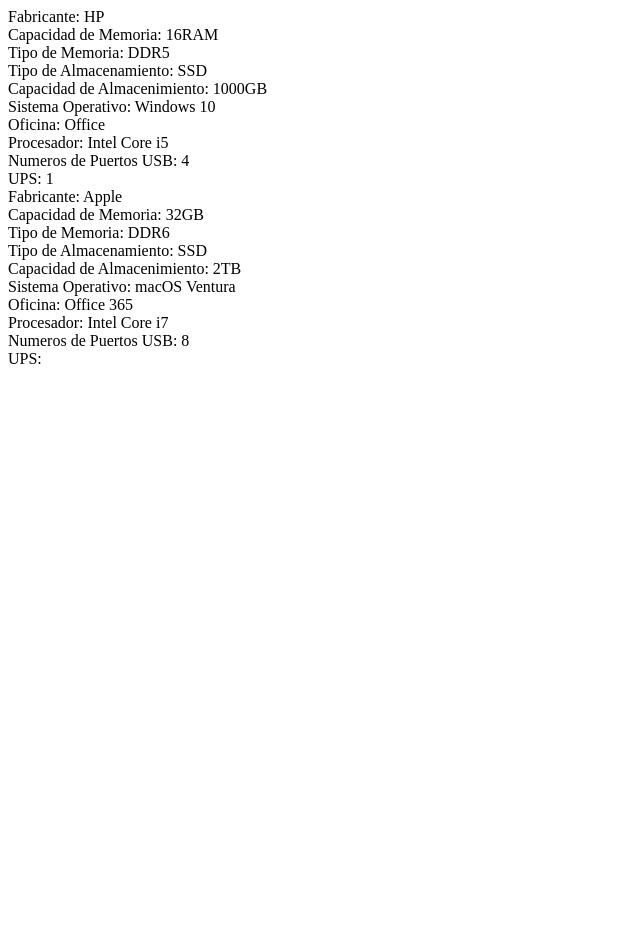
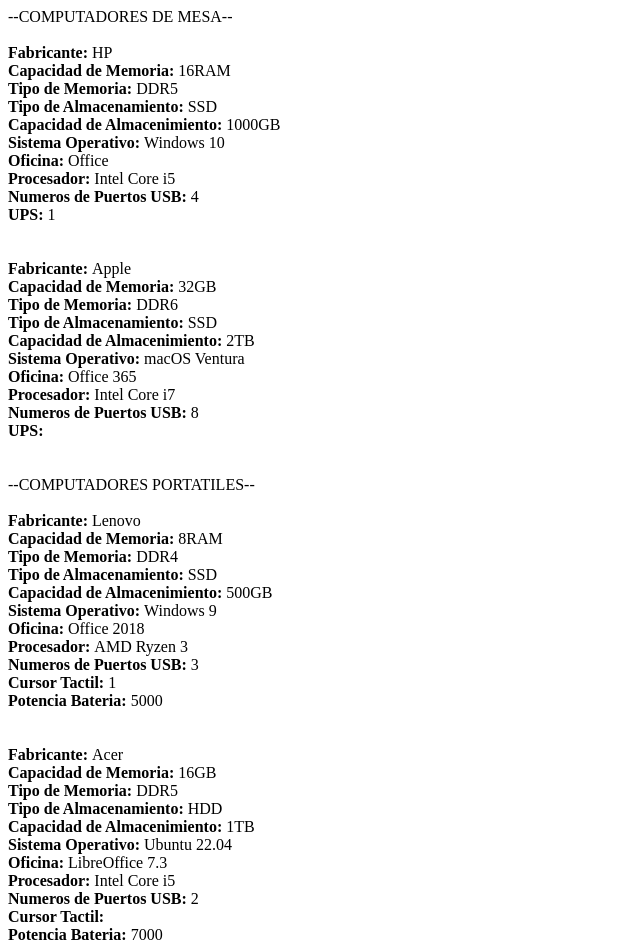
Before and after one commit to CristianLeon01/PHP4toTri, a PHP site: page /main.php in a window 1280 px wide. Shown: the whole page, without its empty margins (0-640 px from the left). Before the commit the page ends 364 px from the top, so only its background shows below. Run offline with PHP 8.4, Linux system fonts and the light colour scheme.

Commit message:
Ejercicio Computador 1/2

```diff
--- a/Ejercicios En Clase/ComputadorLaptop.php
+++ b/Ejercicios En Clase/ComputadorLaptop.php
@@ -21,7 +21,7 @@ class ComputadorLaptop extends Computador{
         return $this->tactil;
     }
 
-    public function get_potBateria($potBateria){
+    public function get_potBateria(){
         return $this->potBateria;
     }
 
--- a/Ejercicios En Clase/main.php
+++ b/Ejercicios En Clase/main.php
@@ -4,32 +4,76 @@ require_once('Computador.php');
 require_once('ComputadorLaptop.php');
 require_once('ComputadorDesktop.php');
 
-$desktop1 = new ComputadorDesktop('HP', '16RAM', 'DDR5', 'SSD', '1000GB', 'Windows 10', 'Office', 'Intel Core i5', '4', true);
+$desktop1 = new ComputadorDesktop('HP', '16RAM', 'DDR5', 'SSD', '1000GB', 'Windows 10', 'Office', 'Intel Core i5', 4, true);
 
-$desktop2 = new ComputadorDesktop('Apple', '32GB', 'DDR6', 'SSD', '2TB', 'macOS Ventura', 'Office 365', 'Intel Core i7', '8', false);
+$desktop2 = new ComputadorDesktop('Apple', '32GB', 'DDR6', 'SSD', '2TB', 'macOS Ventura', 'Office 365', 'Intel Core i7', 8, false);
+
+
+echo '--COMPUTADORES DE MESA--'. '<br>'. '<br>';
 
 // Desktop1
 
-echo 'Fabricante: ' . $desktop1 -> get_fabricante() . '<br>';
-echo 'Capacidad de Memoria: ' . $desktop1 -> get_capMemoria() . '<br>';
-echo 'Tipo de Memoria: ' . $desktop1 -> get_tipoMemoria() . '<br>';
-echo 'Tipo de Almacenamiento: ' . $desktop1 -> get_tipoAlmacenamiento() . '<br>';
-echo 'Capacidad de Almacenimiento: ' . $desktop1 -> get_capAlmacenamiento() . '<br>';
-echo 'Sistema Operativo: ' . $desktop1 -> get_sistemaOperativo() . '<br>';
-echo 'Oficina: ' . $desktop1 -> get_suiteOficina() . '<br>';
-echo 'Procesador: ' . $desktop1 -> get_procesador() . '<br>';
-echo 'Numeros de Puertos USB: ' . $desktop1 -> get_numPuertosUSB() . '<br>';
-echo 'UPS: ' . $desktop1 -> get_ups() . '<br>';
+echo '<b>Fabricante: </b>' . $desktop1 -> get_fabricante() . '<br>';
+echo '<b>Capacidad de Memoria: </b>' . $desktop1 -> get_capMemoria() . '<br>';
+echo '<b>Tipo de Memoria: </b>' . $desktop1 -> get_tipoMemoria() . '<br>';
+echo '<b>Tipo de Almacenamiento: </b>' . $desktop1 -> get_tipoAlmacenamiento() . '<br>';
+echo '<b>Capacidad de Almacenimiento: </b>' . $desktop1 -> get_capAlmacenamiento() . '<br>';
+echo '<b>Sistema Operativo: </b>' . $desktop1 -> get_sistemaOperativo() . '<br>';
+echo '<b>Oficina: </b>' . $desktop1 -> get_suiteOficina() . '<br>';
+echo '<b>Procesador: </b>' . $desktop1 -> get_procesador() . '<br>';
+echo '<b>Numeros de Puertos USB: </b>' . $desktop1 -> get_numPuertosUSB() . '<br>';
+echo '<b>UPS: </b>' . $desktop1 -> get_ups() . '<br>';
+
+echo '<br>'. '<br>';
 
 // Desktop2
 
-echo 'Fabricante: ' . $desktop2 -> get_fabricante() . '<br>';
-echo 'Capacidad de Memoria: ' . $desktop2 -> get_capMemoria() . '<br>';
-echo 'Tipo de Memoria: ' . $desktop2 -> get_tipoMemoria() . '<br>';
-echo 'Tipo de Almacenamiento: ' . $desktop2 -> get_tipoAlmacenamiento() . '<br>';
-echo 'Capacidad de Almacenimiento: ' . $desktop2 -> get_capAlmacenamiento() . '<br>';
-echo 'Sistema Operativo: ' . $desktop2 -> get_sistemaOperativo() . '<br>';
-echo 'Oficina: ' . $desktop2 -> get_suiteOficina() . '<br>';
-echo 'Procesador: ' . $desktop2 -> get_procesador() . '<br>';
-echo 'Numeros de Puertos USB: ' . $desktop2 -> get_numPuertosUSB() . '<br>';
-echo 'UPS: ' . $desktop2 -> get_ups() . '<br>';
+echo '<b>Fabricante: </b>' . $desktop2 -> get_fabricante() . '<br>';
+echo '<b>Capacidad de Memoria: </b>' . $desktop2 -> get_capMemoria() . '<br>';
+echo '<b>Tipo de Memoria: </b>' . $desktop2 -> get_tipoMemoria() . '<br>';
+echo '<b>Tipo de Almacenamiento: </b>' . $desktop2 -> get_tipoAlmacenamiento() . '<br>';
+echo '<b>Capacidad de Almacenimiento: </b>' . $desktop2 -> get_capAlmacenamiento() . '<br>';
+echo '<b>Sistema Operativo: </b>' . $desktop2 -> get_sistemaOperativo() . '<br>';
+echo '<b>Oficina: </b>' . $desktop2 -> get_suiteOficina() . '<br>';
+echo '<b>Procesador: </b>' . $desktop2 -> get_procesador() . '<br>';
+echo '<b>Numeros de Puertos USB: </b>' . $desktop2 -> get_numPuertosUSB() . '<br>';
+echo '<b>UPS: </b>' . $desktop2 -> get_ups() . '<br>' .'<br>' .'<br>';
+
+
+
+$laptop1 = new ComputadorLaptop('Lenovo', '8RAM', 'DDR4', 'SSD', '500GB', 'Windows 9', 'Office 2018', 'AMD Ryzen 3', 3, true, 5000);
+
+$laptop2 = new ComputadorLaptop('Acer', '16GB', 'DDR5', 'HDD', '1TB', 'Ubuntu 22.04', 'LibreOffice 7.3', 'Intel Core i5', 2, false, 7000);
+
+
+echo '--COMPUTADORES PORTATILES--'. '<br>'. '<br>' ;
+
+// Laptop 1
+
+echo '<b>Fabricante: </b>' . $laptop1 -> get_fabricante() . '<br>';
+echo '<b>Capacidad de Memoria: </b>' . $laptop1 -> get_capMemoria() . '<br>';
+echo '<b>Tipo de Memoria: </b>' . $laptop1 -> get_tipoMemoria() . '<br>';
+echo '<b>Tipo de Almacenamiento: </b>' . $laptop1 -> get_tipoAlmacenamiento() . '<br>';
+echo '<b>Capacidad de Almacenimiento: </b>' . $laptop1 -> get_capAlmacenamiento() . '<br>';
+echo '<b>Sistema Operativo: </b>' . $laptop1 -> get_sistemaOperativo() . '<br>';
+echo '<b>Oficina: </b>' . $laptop1 -> get_suiteOficina() . '<br>';
+echo '<b>Procesador: </b>' . $laptop1 -> get_procesador() . '<br>';
+echo '<b>Numeros de Puertos USB: </b>' . $laptop1 -> get_numPuertosUSB() . '<br>';
+echo '<b>Cursor Tactil: </b>' . $laptop1 -> get_tactil() . '<br>';
+echo '<b>Potencia Bateria: </b>'. $laptop1 -> get_potBateria() . '<br>';
+
+echo '<br>'. '<br>';
+
+// Laptop 2
+
+echo '<b>Fabricante: </b>' . $laptop2 -> get_fabricante() . '<br>';
+echo '<b>Capacidad de Memoria: </b>' . $laptop2 -> get_capMemoria() . '<br>';
+echo '<b>Tipo de Memoria: </b>' . $laptop2 -> get_tipoMemoria() . '<br>';
+echo '<b>Tipo de Almacenamiento: </b>' . $laptop2 -> get_tipoAlmacenamiento() . '<br>';
+echo '<b>Capacidad de Almacenimiento: </b>' . $laptop2 -> get_capAlmacenamiento() . '<br>';
+echo '<b>Sistema Operativo: </b>' . $laptop2 -> get_sistemaOperativo() . '<br>';
+echo '<b>Oficina: </b>' . $laptop2 -> get_suiteOficina() . '<br>';
+echo '<b>Procesador: </b>' . $laptop2 -> get_procesador() . '<br>';
+echo '<b>Numeros de Puertos USB: </b>' . $laptop2 -> get_numPuertosUSB() . '<br>';
+echo '<b>Cursor Tactil: </b>' . $laptop2 -> get_tactil() . '<br>';
+echo '<b>Potencia Bateria: </b>' . $laptop2 -> get_potBateria() . '<br>';
```
Also changed, not shown: Clases y Funciones/Calculadora/Calculadora.php (+42 -44 lines), Clases y Funciones/Calculadora/index.php (+11 -2 lines).
